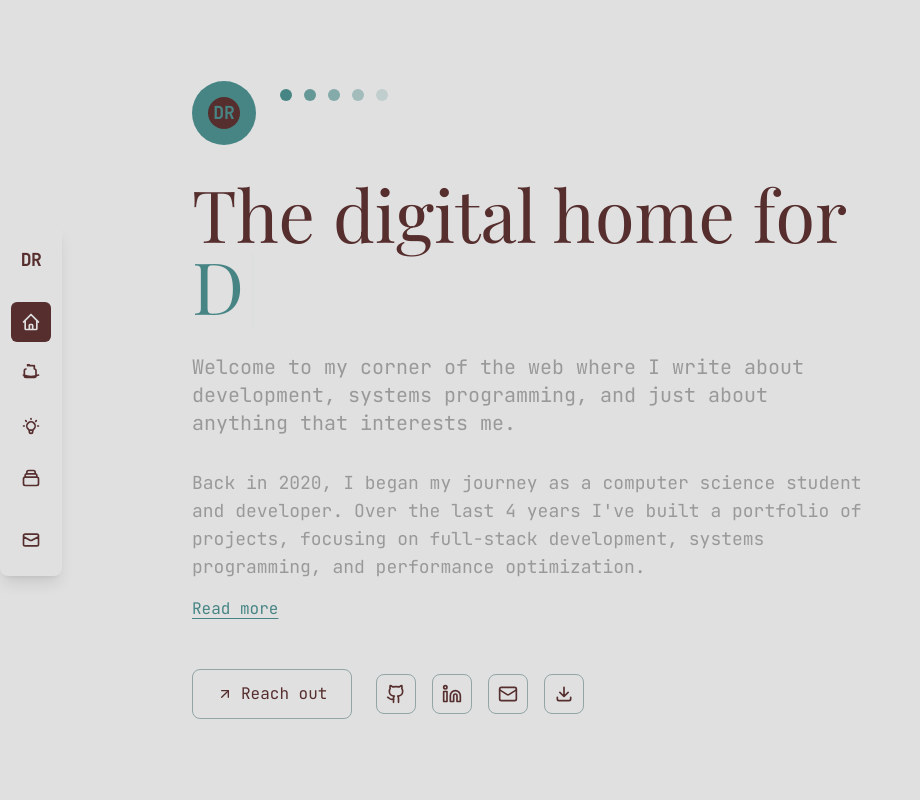
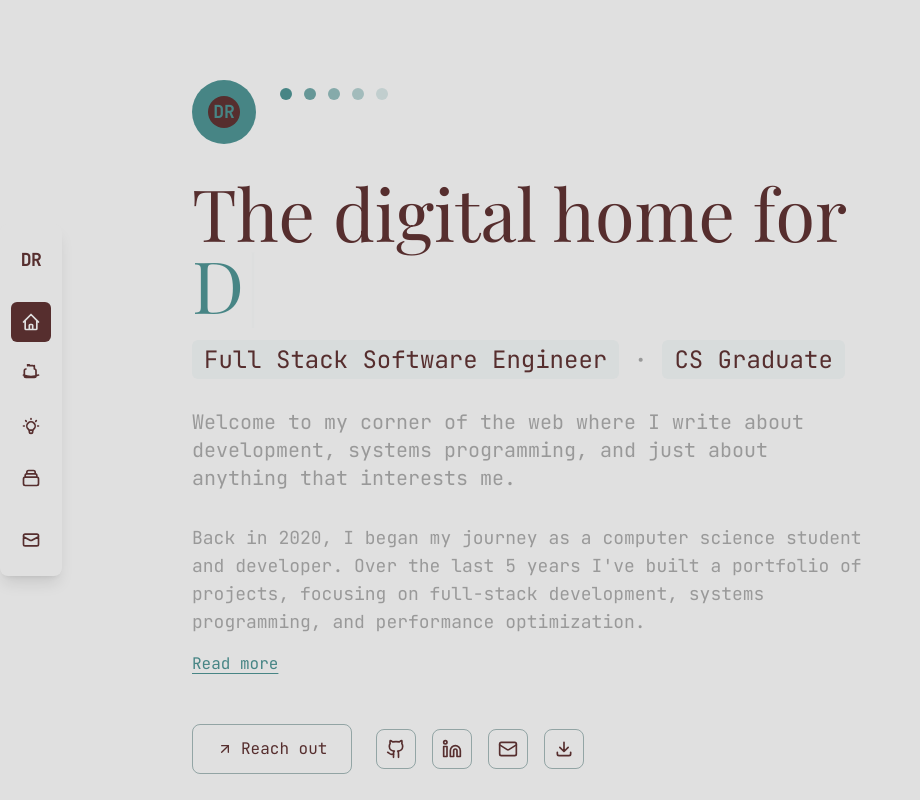
Before and after one commit to Dieg0raf/dieg0raf.github.io, a React (Vite) app: page / in a window 1280 px wide. Shown: the top 800 px of the page, without its empty margins (0-920 px from the left). Built offline with nearby package versions, Linux system fonts and the light colour scheme.

Commit message:
updated landing component

```diff
--- a/src/components/Landing.tsx
+++ b/src/components/Landing.tsx
@@ -47,6 +47,18 @@ const LandingPage = () => {
               />
             </span>
           </h1>
+          {/* Title and Degree */}
+          <div className="mt-6">
+            <p className="text-xl md:text-2xl font-medium">
+              <span className="bg-accent/5 px-3 py-1 rounded-md">
+                Full Stack Software Engineer
+              </span>
+              <span className="text-muted-foreground"> · </span>
+              <span className="bg-accent/5 px-3 py-1 rounded-md">
+                CS Graduate
+              </span>
+            </p>
+          </div>
         </div>
 
         {/* Welcome Message */}
@@ -61,7 +73,7 @@ const LandingPage = () => {
         <div className="mb-12 max-w-2xl">
           <p className="text-base md:text-lg text-muted-foreground leading-relaxed mb-4">
             Back in 2020, I began my journey as a computer science student and
-            developer. Over the last 4 years I've built a portfolio of projects,
+            developer. Over the last 5 years I've built a portfolio of projects,
             focusing on full-stack development, systems programming, and
             performance optimization.
           </p>
```
